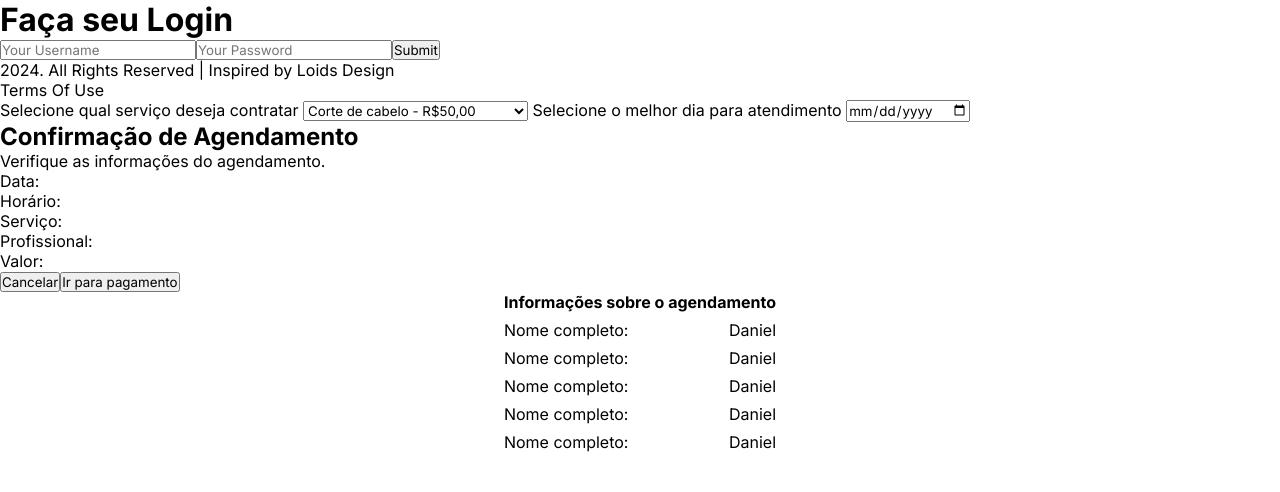
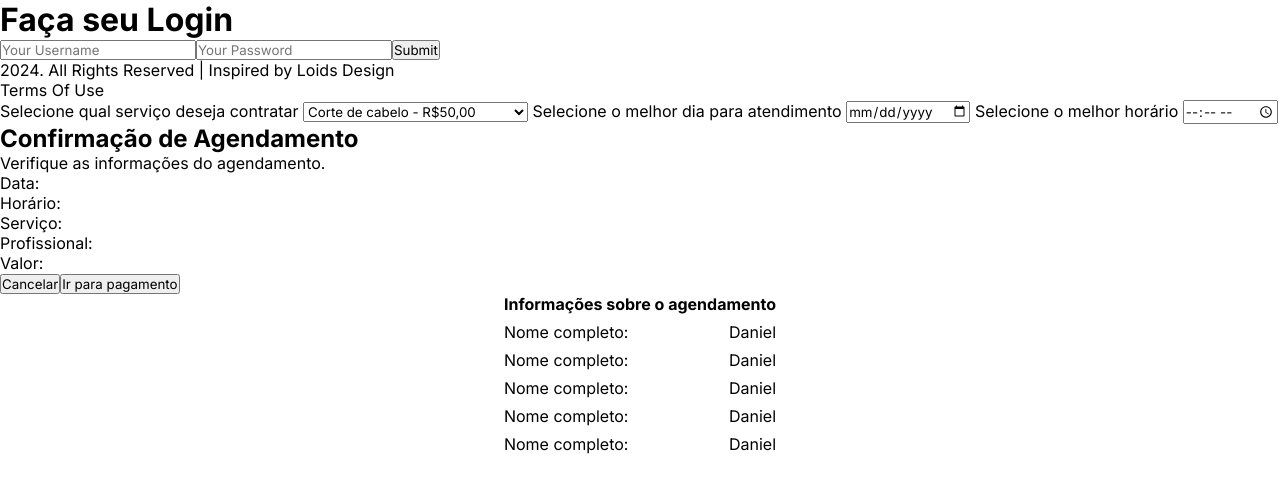
Before and after one commit to marcelylobato/projeto-angular-I, an Angular app: page / in a window 1280 px wide. Shown: the top 492 px of the page. Built offline with nearby package versions, Linux system fonts and the light colour scheme.

Commit message:
Input de seleção de horario feito

```diff
--- a/src/app/components/btn-inputs-form/btn-inputs-form.component.html
+++ b/src/app/components/btn-inputs-form/btn-inputs-form.component.html
@@ -16,5 +16,9 @@
         <label for="data"> Selecione o melhor dia para atendimento </label>
         <input type="date" id="data">
 
+        <!-- Input de seleção para escolher o horario do atendimento -->
+        <label for="hour"> Selecione o melhor horário </label>
+        <input type="time" id="hour" min="08:00" max="18:00" step="1800">
+
 
 </form>
```
